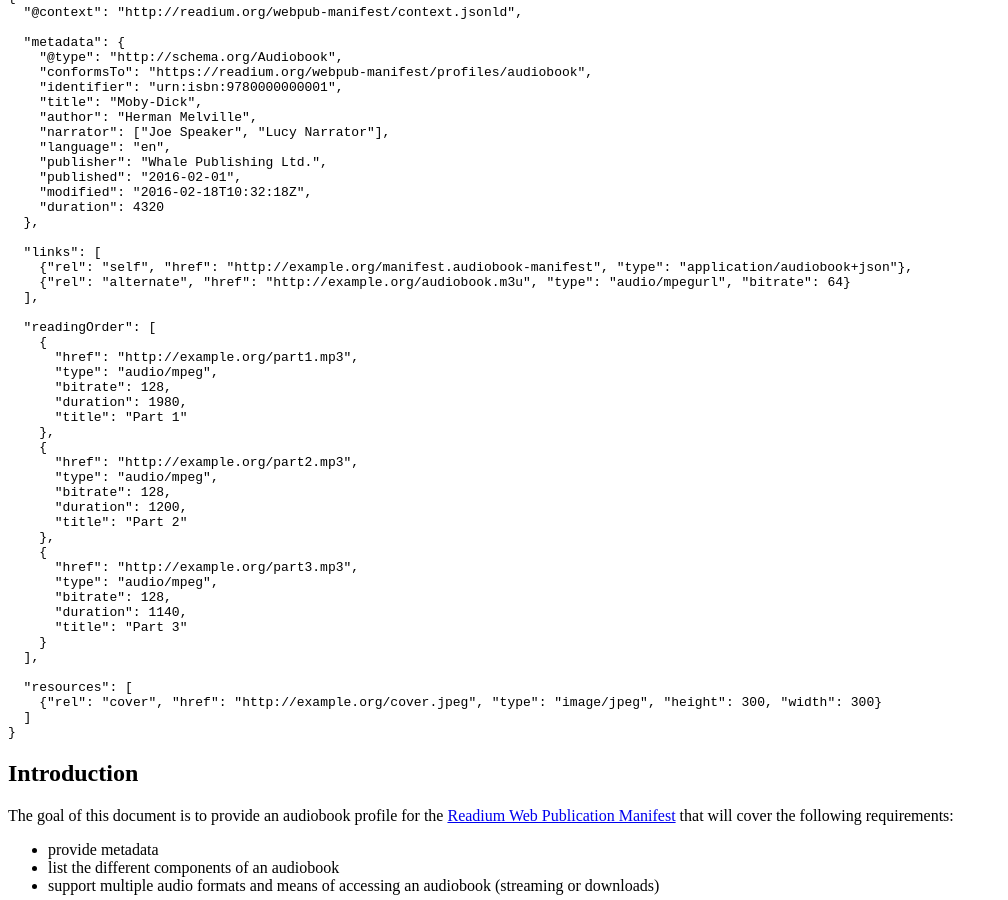
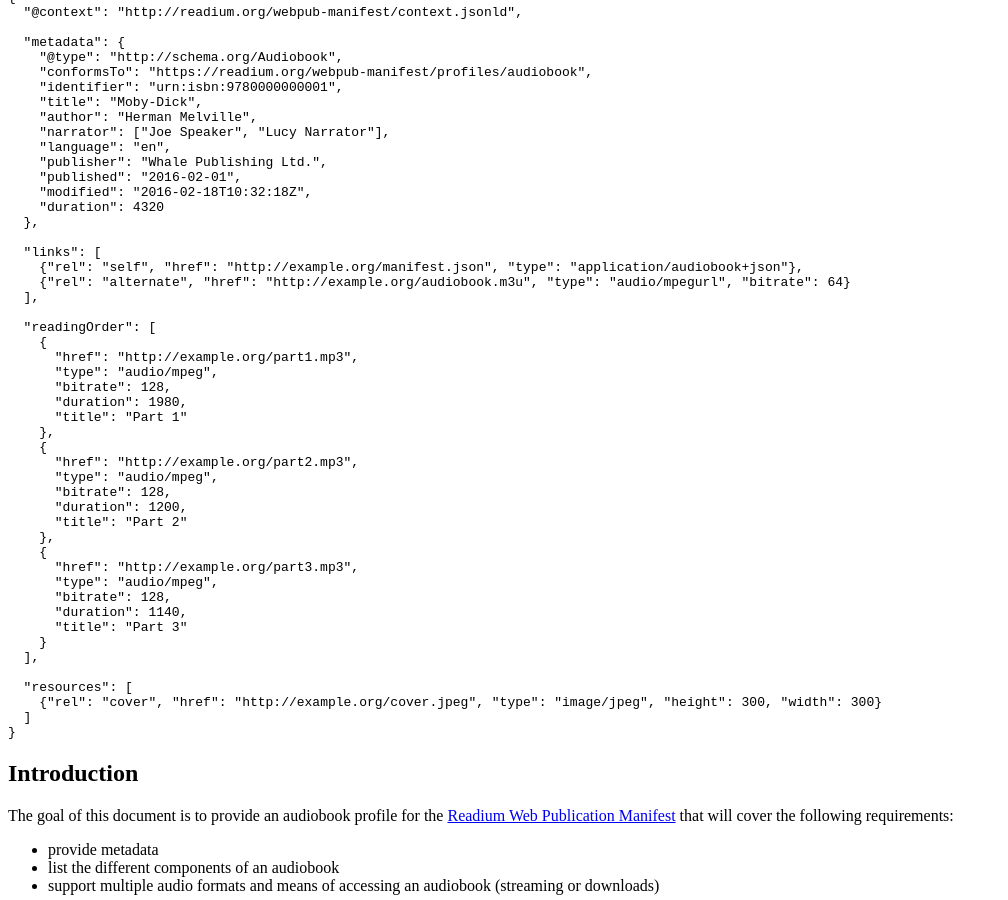
Before and after one commit to readium/webpub-manifest, a Jekyll site: the page built from profiles/audiobook.md, in a window 1280 px wide and 900 px high, scrolled down 494 px. Shown: the whole window, without its empty margins (0-1008 px from the left). Built offline with Jekyll 4.4.1, drawn with Linux system fonts in a browser that asks for light colours; our own code applies the rules of GitHub Pages for plain Markdown files; comment, search, counter and statistics services are not loaded; some of the changed lines change nothing that is shown.

Commit message:
Fixed confusing filename in audiobook example

```diff
--- a/profiles/audiobook.md
+++ b/profiles/audiobook.md
@@ -30,7 +30,7 @@
   },
 
   "links": [
-    {"rel": "self", "href": "http://example.org/manifest.audiobook-manifest", "type": "application/audiobook+json"},
+    {"rel": "self", "href": "http://example.org/manifest.json", "type": "application/audiobook+json"},
     {"rel": "alternate", "href": "http://example.org/audiobook.m3u", "type": "audio/mpegurl", "bitrate": 64}
   ],
 
```
